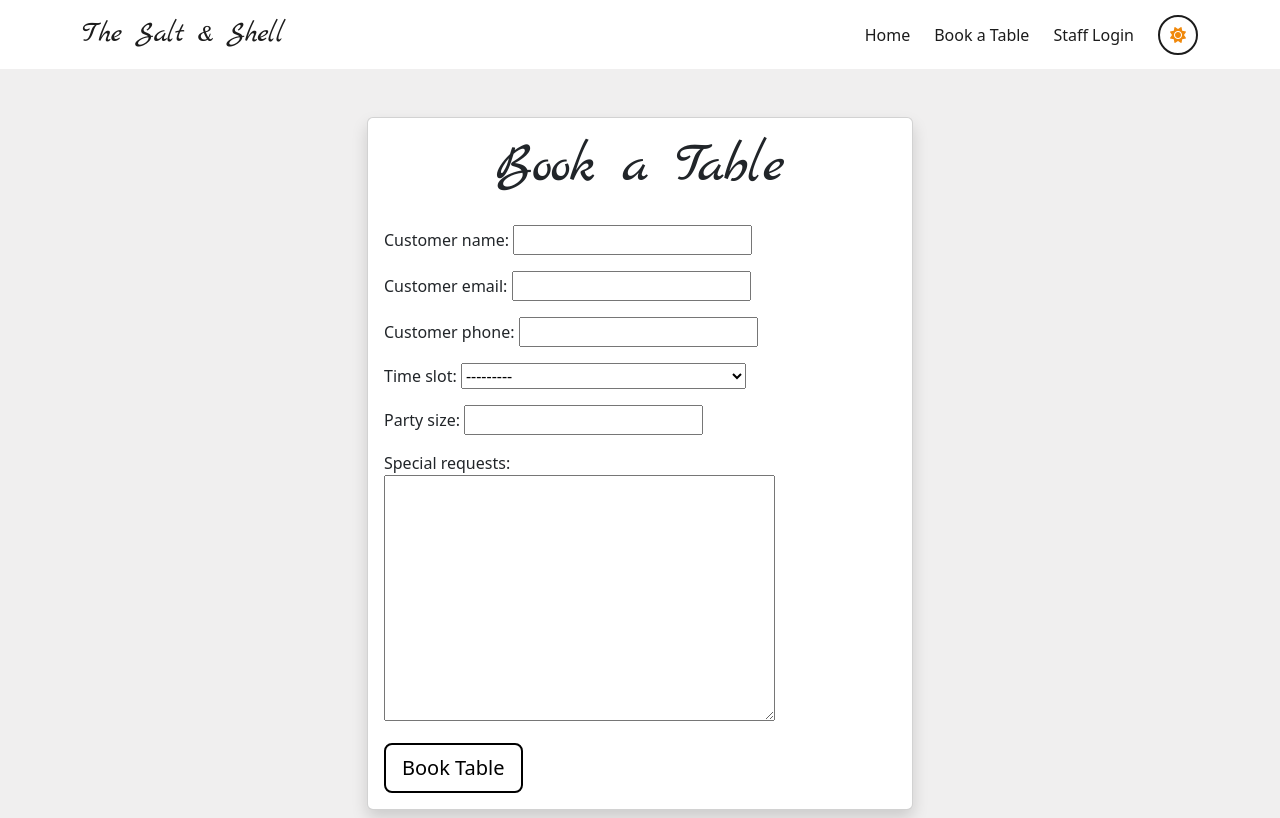
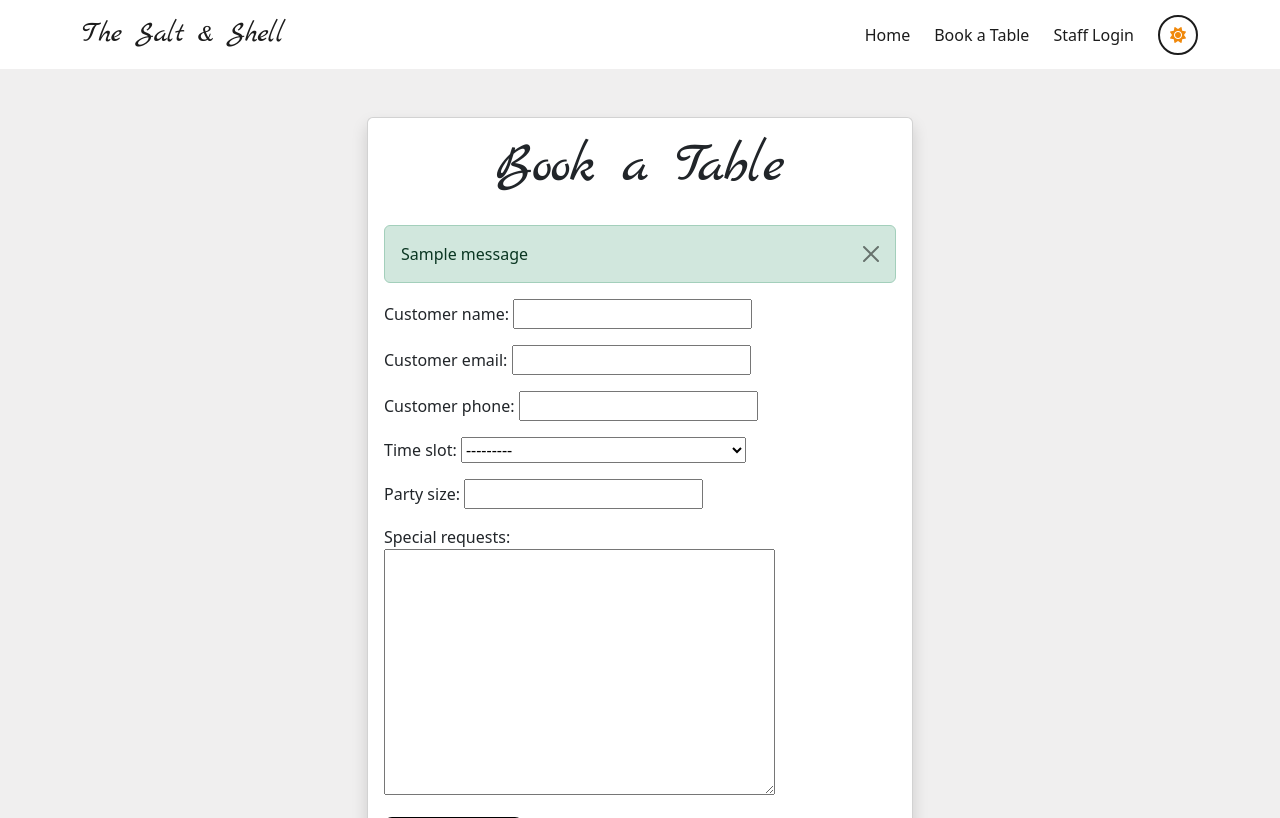
Before and after one commit to Pezz-x/The_Salt_and_Shell, a Django app: page /bookings/create/ in a window 1280 px wide. Shown: the top 818 px of the page. Run offline with Django 5.2, Linux system fonts and the light colour scheme; tables that the repository leaves empty hold one stand-in row (values such as "Sample post"); one stand-in notice (Sample message) is shown; some libraries are stand-ins or nearby versions.

Commit message:
add sucess alert message and site title redirects to home page

```diff
--- a/bookings/templates/booking_form.html
+++ b/bookings/templates/booking_form.html
@@ -8,6 +8,18 @@
             <div class="card shadow">
                 <div class="card-body">
                     <h1 class="card-title text-center mb-4">Book a Table</h1>
+                    <!-- Form sucess alert message -->
+                    {% if messages %}
+                        <div class="mt-3">
+                            {% for message in messages %}
+                                <div class="alert alert-{{ message.tags }} alert-dismissible fade show" role="alert">
+                                    {{ message }}
+                                    <button type="button" class="btn-close" data-bs-dismiss="alert" aria-label="Close"></button>
+                                </div>
+                            {% endfor %}
+                        </div>
+                    {% endif %}
+                    <!-- Book a Table form -->
                     <form method="post">
                         {% csrf_token %}
                         {{ form.as_p }}
--- a/bookings/views.py
+++ b/bookings/views.py
@@ -26,11 +26,6 @@ class BookingCreateView(CreateView):
     success_url = reverse_lazy('booking_create')
 
     def form_valid(self, form):
-        # Ensure time slots exist for that date
-        date = form.cleaned_data['date']
-        if not TimeSlot.objects.filter(start_time__date=date).exists():
-            TimeSlot.generate_slots_for_day(date)
-
         # Link or create customer
         customer, created = Customer.objects.get_or_create(
             email=form.cleaned_data['customer_email'],
@@ -43,6 +38,9 @@ class BookingCreateView(CreateView):
         booking = form.save(commit=False)
         booking.customer = customer
         booking.save()
+
+        # Booking success alert
+        messages.success(self.request, "Your table has been booked successfully!")
 
         return super().form_valid(form)
 
--- a/templates/base.html
+++ b/templates/base.html
@@ -24,7 +24,7 @@
     <!-- Navigation Bar -->
     <nav class="navbar navbar-expand-lg navbar-dark bg-dark">
         <div class="container">
-            <a class="navbar-brand" href="#">The Salt & Shell</a>
+            <a class="navbar-brand" href="{% url 'home' %}">The Salt & Shell</a>
 
             <button class="navbar-toggler" type="button" data-bs-toggle="collapse" data-bs-target="#navbarNav"
                 aria-controls="navbarNav" aria-expanded="false" aria-label="Toggle navigation">
```
